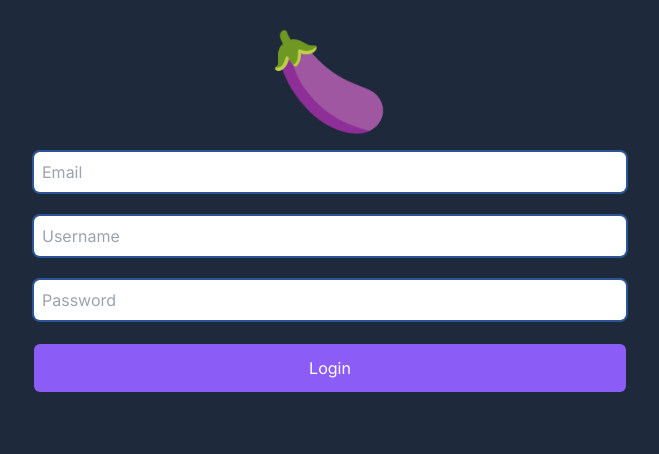
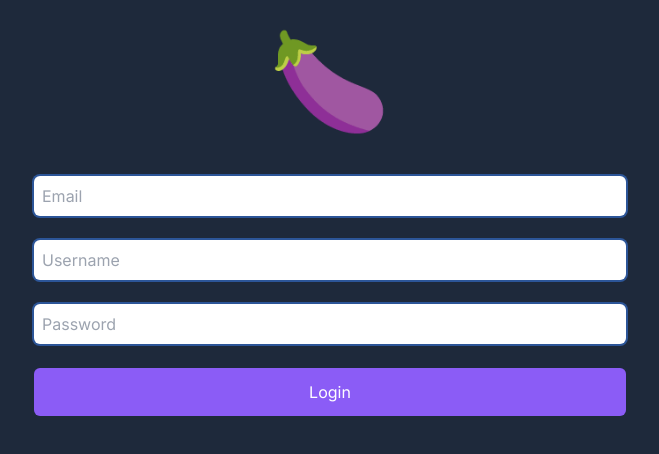
Before and after one commit to kk3june/eggplant, a Next.js app: page /login in a window 1280 px wide. Shown: the top 454 px of the page, without its empty margins (310-969 px from the left). Built offline with nearby package versions, Linux system fonts and the light colour scheme.

Commit message:
feat. test useFormState and check input value

```diff
--- /dev/null
+++ b/app/(home)/page.tsx
@@ -0,0 +1,7 @@
+import React from 'react'
+
+function Home() {
+    return <div>Home</div>
+}
+
+export default Home
--- /dev/null
+++ b/app/api/users/route.ts
@@ -0,0 +1,14 @@
+import { NextRequest } from 'next/server'
+
+export async function GET(request: NextRequest) {
+  console.log(request)
+  return Response.json({
+    ok: true,
+  })
+}
+
+export async function POST(request: NextRequest) {
+  const data = await request.json()
+  console.log('log the user in')
+  return Response.json(data)
+}
--- /dev/null
+++ b/app/login/action.ts
@@ -0,0 +1,10 @@
+'use server'
+
+const handleSubmit = async (prevState: any, formData: FormData) => {
+    await new Promise((resolve) => setTimeout(resolve, 5000))
+    return {
+        errors: ['cannot find id', 'wrong password'],
+    }
+}
+
+export default handleSubmit
--- a/app/login/page.tsx
+++ b/app/login/page.tsx
@@ -1,30 +1,43 @@
+'use client'
+
 import FormButton from '@/components/form-button'
 import FormInput from '@/components/form-input'
+import { useFormState, useFormStatus } from 'react-dom'
+import handleSubmit from '@/app/login/action'
 
 export default function LogIn() {
+    const [state, action] = useFormState(handleSubmit, { test: 1 } as any)
+
     return (
         <main className="flex flex-col gap-10 py-8 px-6">
-            <div className="flex flex-col gap-6 items-center">
-                <span className="text-8xl">🍆</span>
+            <div className="flex flex-col gap-12">
+                <span className="text-8xl text-center">🍆</span>
+                <form action={action} className="flex flex-col gap-6">
                     <FormInput
+                        name="email"
                         type="email"
                         placeholder="Email"
                         required
-                    errors={[]}
+                        errors={state.errors ?? []}
                     />
                     <FormInput
+                        name="username"
                         type="text"
                         placeholder="Username"
                         required
                         errors={[]}
                     />
                     <FormInput
+                        name="password"
                         type="passwords"
                         placeholder="Password"
                         required
                         errors={[]}
                     />
+                    <span>
                         <FormButton />
+                    </span>
+                </form>
             </div>
         </main>
     )
--- a/components/form-button.tsx
+++ b/components/form-button.tsx
@@ -1,8 +1,18 @@
+'use client'
+
 import React from 'react'
+import { useFormStatus } from 'react-dom'
 
 function FormButton() {
+    const { pending } = useFormStatus()
+
     return (
-        <button className="w-full p-3 rounded-md bg-violet-500">Login</button>
+        <button
+            disabled={pending}
+            className="w-full p-3 rounded-md bg-violet-500 disabled:bg-neutral-500"
+        >
+            {pending ? 'Loding...' : 'Login'}
+        </button>
     )
 }
 
--- a/components/form-input.tsx
+++ b/components/form-input.tsx
@@ -1,4 +1,5 @@
 interface Props {
+    name: string
     type: string
     placeholder: string
     required: boolean
@@ -6,11 +7,12 @@ interface Props {
 }
 
 function FormInput(props: Props) {
-    const { type, placeholder, required, errors } = props
+    const { name, type, placeholder, required, errors } = props
 
     return (
         <>
             <input
+                name={name}
                 type={type}
                 placeholder={placeholder}
                 required={required}
```
Lines whose indentation alone changed are shown as unchanged.
